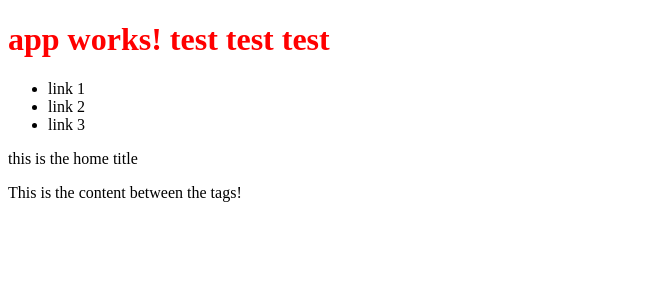
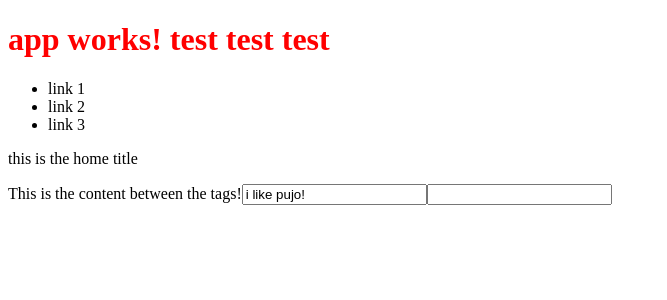
Before and after one commit to zzibert/angular-2, an Angular app: page / in a window 1280 px wide. Shown: the top 300 px of the page, without its empty margins (0-667 px from the left). Built offline with nearby package versions, Linux system fonts and the light colour scheme.

Commit message:
#11 - Property Binding

```diff
--- a/src/app/home/home.component.html
+++ b/src/app/home/home.component.html
@@ -2,3 +2,6 @@
   {{ homeTitle }}
 </p>
 <ng-content></ng-content>
+
+<input [value]="myString" type="text">
+<input type="text" required>
--- a/src/app/home/home.component.ts
+++ b/src/app/home/home.component.ts
@@ -8,6 +8,7 @@ import { Component, OnInit } from '@angular/core';
 export class HomeComponent implements OnInit {
 
   homeTitle = 'this is the home title'
+  myString = 'i like pujo!'
 
   constructor() { }
 
```
